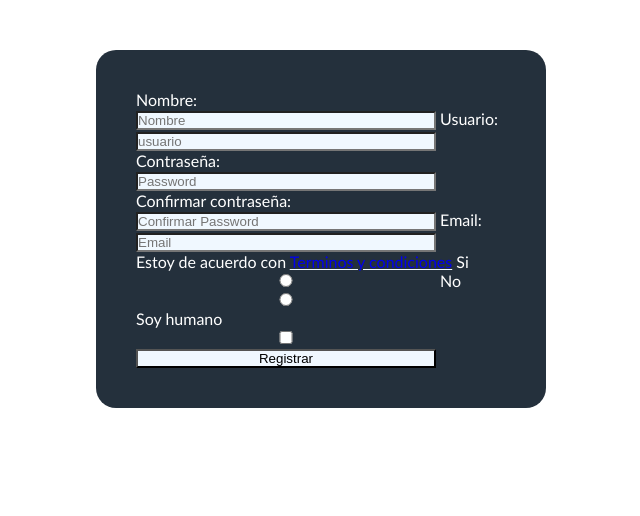
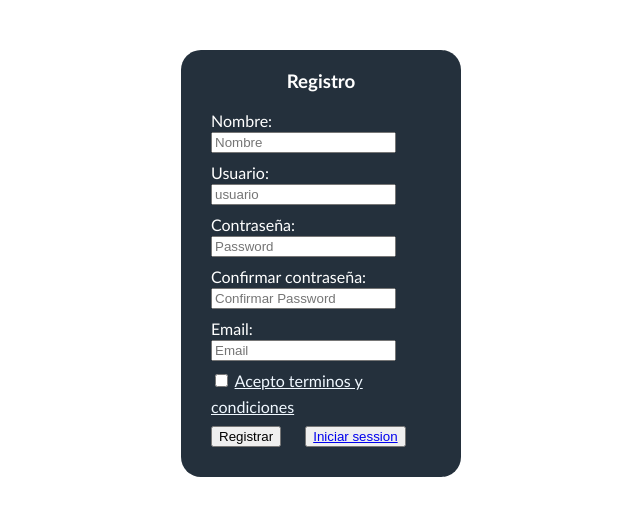
Before and after one commit to leandrochaparro19/proyecto1Frontend, a plain HTML site: page index.html in a window 1280 px wide. Shown: the whole page, without its empty margins (319-959 px from the left). Drawn offline with Linux system fonts and the light colour scheme.

Commit message:
correcciones

```diff
--- a/index.html
+++ b/index.html
@@ -8,28 +8,32 @@
     <title>Formulario</title>
 </head>
 <body>
-    <section class="login">
+    <form class="login">
+        <h3>Registro</h3>
         <label for="nombres">Nombre:</label> <br>
-        <input type="text" name="nombres" id="nombres" placeholder="Nombre">
+        <input type="text" name="nombres" id="nombres" placeholder="Nombre"><br>
 
         <label for="usuario">Usuario:</label> <br>
-        <input type="text" name="usuario" id="usuario" placeholder="usuario">
+        <input type="text" name="usuario" id="usuario" placeholder="usuario"><br>
 
         <label for="password">Contraseña:</label> <br>
-        <input type="password" name="password" id="password" placeholder="Password">
+        <input type="password" name="password" id="password" placeholder="Password"><br>
 
         <label for="Cpassword">Confirmar contraseña:</label> <br>
-        <input type="password" name="Cpassword" id="Cpassword" placeholder="Confirmar Password">
+        <input type="password" name="Cpassword" id="Cpassword" placeholder="Confirmar Password"><br>
 
         <label for="email">Email:</label> <br>
-        <input type="email" name="email" id="email" placeholder="Email">
+        <input type="email" name="email" id="email" placeholder="Email"><br>
 
-        <p>Estoy de acuerdo con <a href="#"> Terminos y condiciones</a>
-        Si <input type="radio" name="check"> No <input type ="radio" name="check">
-        </p>
+        <input type ="checkbox" name="terminos">
+        <label for="terminos"><a href="#" class="Tc"> Acepto terminos y condiciones</a></label><br>
+        <!--<p><a href="#" class="Tc"> Terminos y condiciones</a>
+        Si <input type="radio" name="check"> No <input type ="radio" name="check"></p>
         <p>Soy humano <input type ="checkbox" > </p>
-        <input type="submit" value ="Registrar">
-    </section>
+        -->
+        <button type="submit">Registrar</button>
+        <button type="submit"><a href="./index2.html">Iniciar session</button>
+    </form>
 
 
 
--- a/style.css
+++ b/style.css
@@ -1,31 +1,33 @@
-*{
-    margin: 0;
-    padding: 0;
-    box-sizing: border-box;
-    text-decoration-color: aliceblue;
-    /*background: aquamarine;*/
-}
-
 .login{
-    width: 450px;
+    width: 220px;
     background: #24303c;
-    padding: 40px;
+    padding: 30px;
     margin:auto;
     margin-top:50px;
     border-radius:20px;
     font-family: 'calibri';
     color:white;
+}
 
+.login label{
+    margin-top:50px;
 }
 
 .login input{
-    width:300px;
-    background-color: aliceblue;
-    text-decoration-color: #24303c;
+    margin-bottom: 10px;
+    margin-top: 2px;
 }
 
-.login h3{
-font-size:22px;
-margin-bottom:10px;
-background-color:#24303c;
+.Tc{
+    color: aliceblue;
 }
+
+h3{
+    text-align: center;
+    margin-top:-10px;
+}
+
+.login button{
+    margin-right:20px;
+    margin-top: 10px;
+}
```
Also changed, not shown: index2.html (+7 -5 lines).
